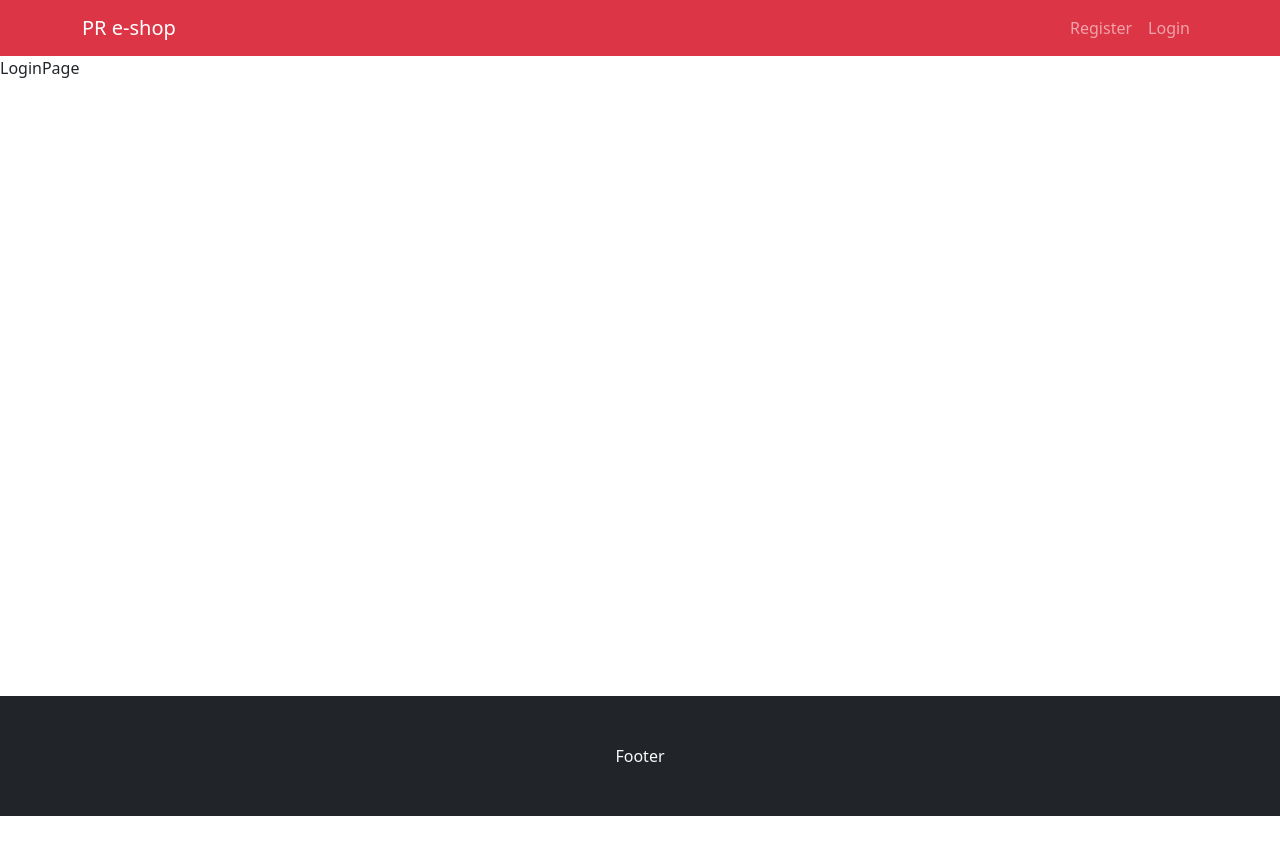
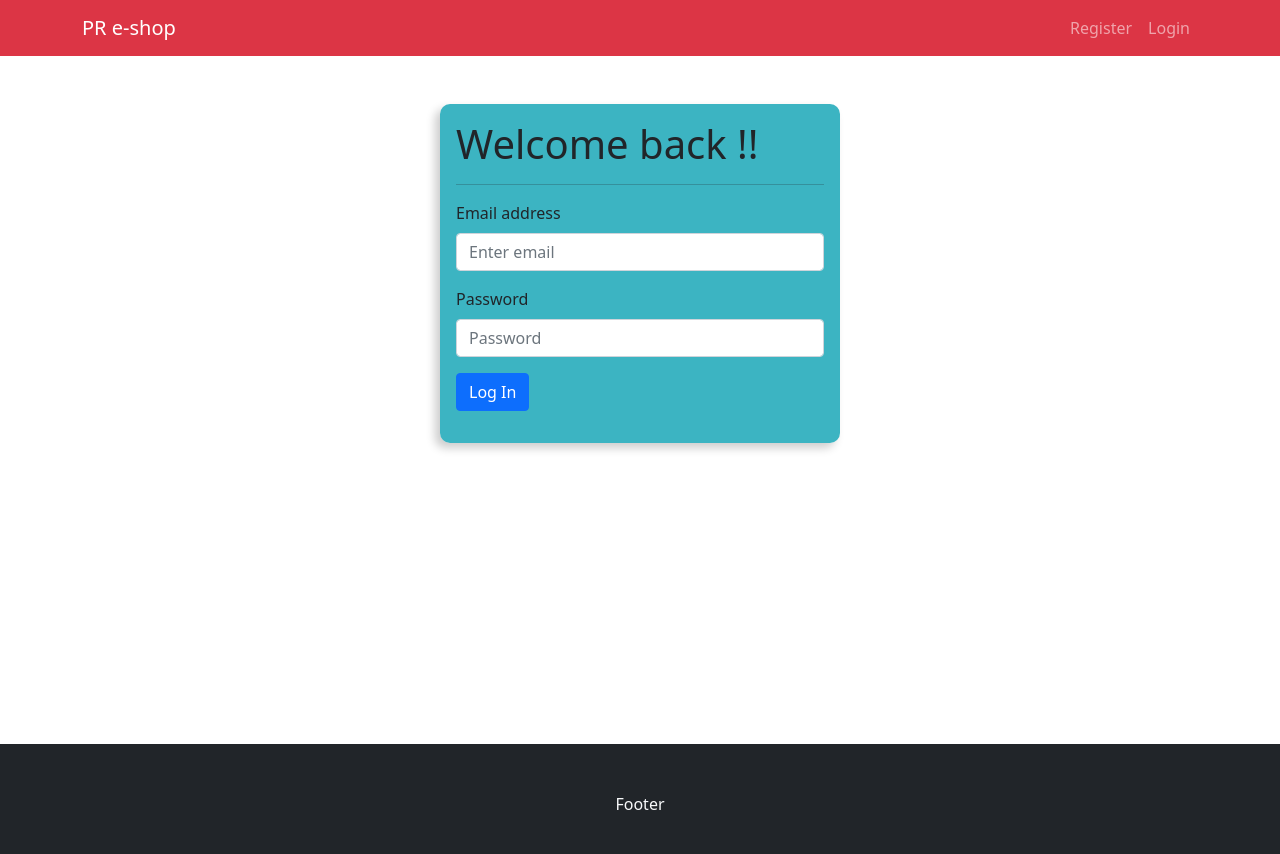
Before and after one commit to PrakatNeupane/prakat-ecommerce-frontend, a React (Create React App) app: page / in a window 1280 px wide. Shown: the top 854 px of the page. Before the commit the page ends 816 px from the top, so only its background shows below. Built offline with nearby package versions, Linux system fonts and the light colour scheme.

Commit message:
working on loginform component on the loginpage

```diff
--- /dev/null
+++ b/src/components/login-form/LoginForm.jsx
@@ -0,0 +1,84 @@
+import React, { useState, useRef } from "react";
+import { Alert, Button, Container, Form, Spinner } from "react-bootstrap";
+import "./loginForm.css";
+import { useDispatch, useSelector } from "react-redux";
+
+const initialState = {
+  email: "prabal@gmail.com",
+  password: "123",
+};
+// useRef=> using data within the component without causing it to rerender
+// with handleOnChange, we store the value in a state and state updates everytime the component rerenders. thats what is avoided with useRef
+const LoginForm = () => {
+  const dispatch = useDispatch();
+  const [error, setError] = useState(false);
+
+  // pull data from the redux store
+  const { isLoading, response } = useSelector((state) => state.signInUp);
+
+  const emailRef = useRef();
+  const passRef = useRef();
+
+  const handleOnSubmit = (e) => {
+    e.preventDefault();
+    const email = emailRef.current.value;
+    const pass = passRef.current.value;
+    if (!email || !pass) {
+      return alert("Both input fields must be filled");
+    }
+  };
+
+  return (
+    <Container>
+      <div className="form-content mb-5 mt-5">
+        <h1>Welcome back !!</h1>
+        <hr />
+        <Form onSubmit={handleOnSubmit}>
+          <Form.Group className="mb-3" controlId="formBasicEmail">
+            <Form.Label>Email address</Form.Label>
+            <Form.Control
+              ref={emailRef}
+              name="email"
+              type="email"
+              placeholder="Enter email"
+              required
+            />
+          </Form.Group>
+
+          <Form.Group className="mb-3" controlId="formBasicPassword">
+            <Form.Label>Password</Form.Label>
+            <Form.Control
+              ref={passRef} // trying to grab value as uncontrolled input field => create a reference point to this input field such as getElementById
+              name="password"
+              type="password"
+              placeholder="Password"
+              required
+            />
+          </Form.Group>
+
+          <Form.Group>
+            {response.message && (
+              <Alert
+                variant={response.status === "success" ? "success" : "danger"}
+              >
+                {response.message}
+              </Alert>
+            )}
+          </Form.Group>
+
+          <Form.Group className="mb-3" controlId="formGroupPassword">
+            <Button type="submit">
+              {isLoading ? (
+                <Spinner variant="primary" animation="border" size="sm" />
+              ) : (
+                "Log In"
+              )}
+            </Button>
+          </Form.Group>
+        </Form>
+      </div>
+    </Container>
+  );
+};
+
+export default LoginForm;
--- /dev/null
+++ b/src/components/login-form/loginForm.css
@@ -0,0 +1,10 @@
+.form-content {
+  width: 400px;
+  margin-left: auto;
+  margin-right: auto;
+
+  background: rgba(14, 163, 180, 0.806);
+  padding: 1rem;
+  border-radius: 10px;
+  box-shadow: -5px 5px 10px rgba(0, 0, 0, 0.2);
+}
--- a/src/pages/register-login/Login.jsx
+++ b/src/pages/register-login/Login.jsx
@@ -1,8 +1,13 @@
 import React from "react";
 import DefaultLayout from "../layouts/DefaultLayout";
+import LoginForm from "../../components/login-form/LoginForm";
 
 const LoginPage = () => {
-  return <DefaultLayout>LoginPage</DefaultLayout>;
+  return (
+    <DefaultLayout>
+      <LoginForm />
+    </DefaultLayout>
+  );
 };
 
 export default LoginPage;
```
